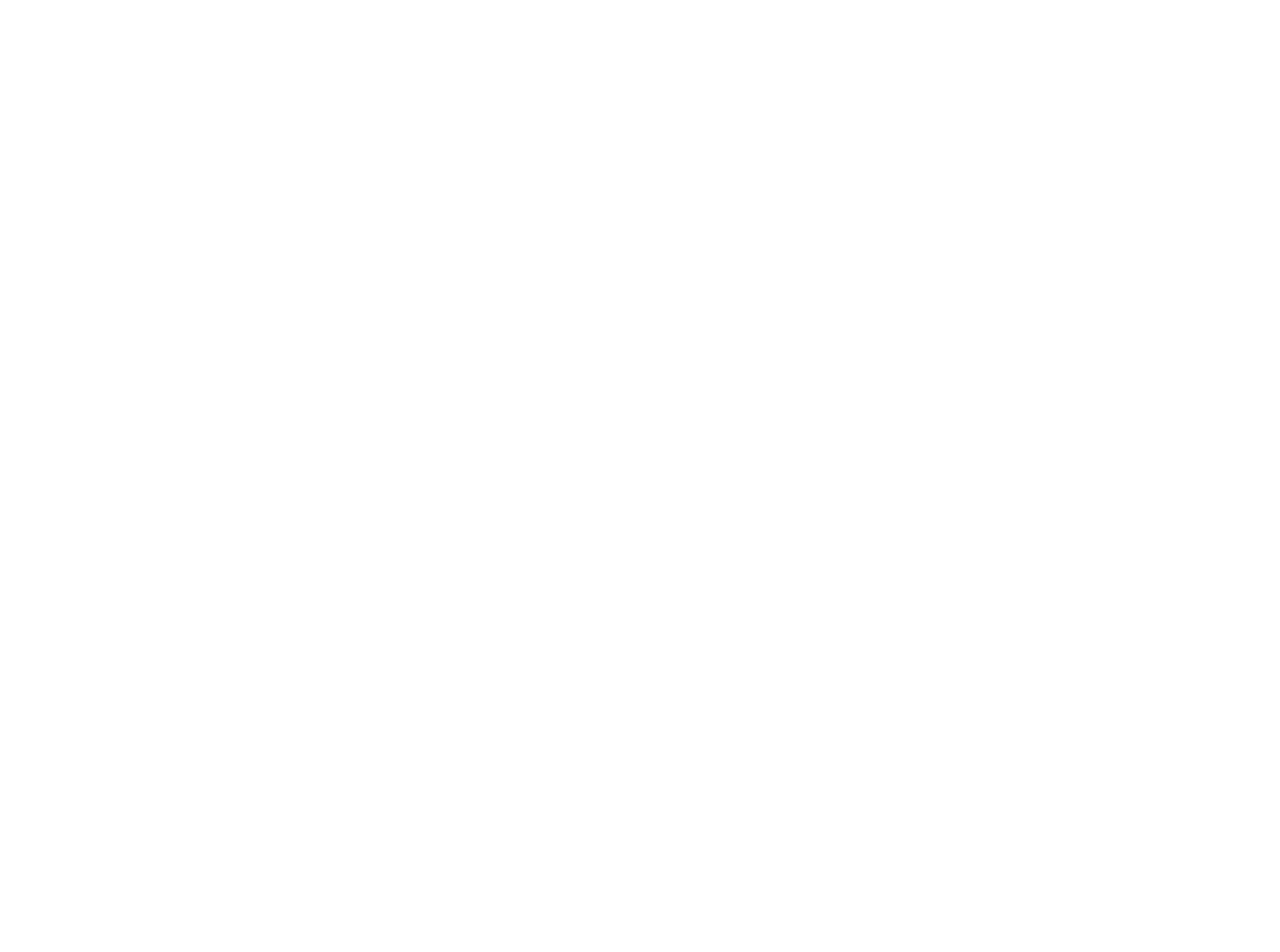
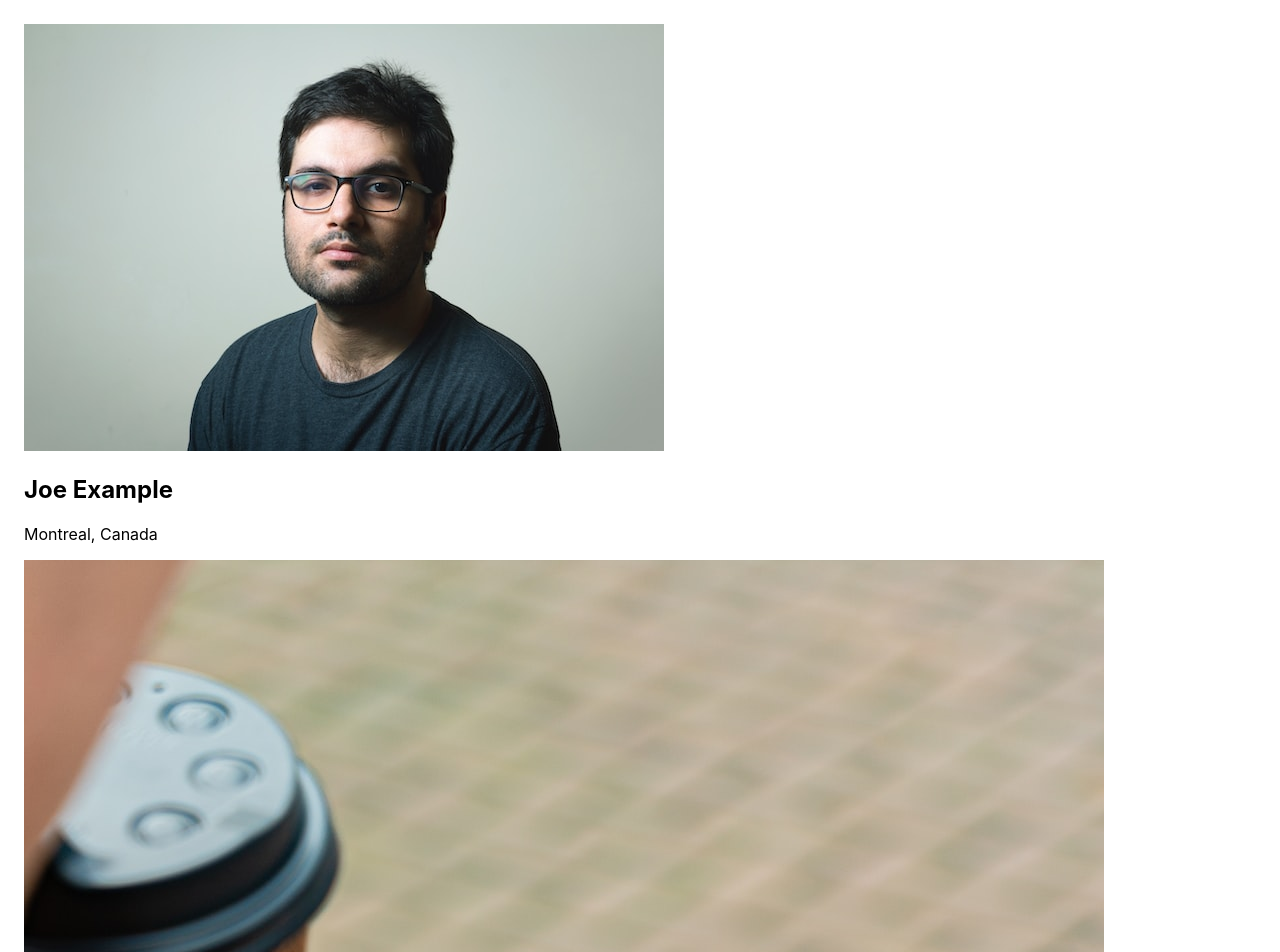
Before and after one commit to Bigred0303/PhotoLabs, a React (Create React App) app in the folder frontend/: page / in a window 1280 px wide. Shown: the top 952 px of the page. Before the commit the page ends 800 px from the top, so only its background shows below. Built offline with nearby package versions, Linux system fonts and the light colour scheme; the HTML template or start-up script is replaced by a standard one.

Commit message:
Create basic photolistitem component with updates to app.jsx

```diff
--- a/frontend/src/App.jsx
+++ b/frontend/src/App.jsx
@@ -3,13 +3,27 @@
 import PhotoListItem from './components/PhotoListItem';
 import './App.scss';
 
-// Note: Rendering a single component to build components in isolation
-const App = () => {
-  return (
-    <div className="App">
-      <PhotoListItem/>
-    </div>
-  );
+const sampleDataForPhotoListItem = {
+  id: "1",
+  location: {
+    city: "Montreal",
+    country: "Canada",
+  },
+  profile: `${process.env.PUBLIC_URL}/profile-1.jpg`,
+  imageSource: `${process.env.PUBLIC_URL}/Image-1-Regular.jpeg`,
+  username: "Joe Example",
 };
 
+const App = () => (
+  <div className="App">
+    <PhotoListItem
+      id={sampleDataForPhotoListItem.id}
+      location={sampleDataForPhotoListItem.location}
+      imageSource={sampleDataForPhotoListItem.imageSource}
+      username={sampleDataForPhotoListItem.username}
+      profile={sampleDataForPhotoListItem.profile}
+    />
+  </div>
+);
+
 export default App;
--- a/frontend/src/components/PhotoListItem.jsx
+++ b/frontend/src/components/PhotoListItem.jsx
@@ -1,21 +1,28 @@
-import React from "react";
+import React from 'react';
+import PropTypes from 'prop-types';
 
-import "../styles/PhotoListItem.scss";
-
-
-const sampleDataForPhotoListItem = {
-  id: "1",
-  location: {
-    city: "Montreal",
-    country: "Canada",
-  },
-  imageSource: `${process.env.PUBLIC_URL}/Image-1-Regular.jpeg`,
-  username: "Joe Example",
-  profile: `${process.env.PUBLIC_URL}/profile-1.jpg`,
+const PhotoListItem = ({ id, location, imageSource, username, profile }) => {
+  return (
+    <div className="photo-list-item">
+      <img src={profile} alt={`${username}'s profile`} className="profile-pic"/>
+      <div className="photo-details">
+        <h2>{username}</h2>
+        <p>{location.city}, {location.country}</p>
+        <img src={imageSource} alt={`Photo by ${username}`} className="photo"/>
+      </div>
+    </div>
+  );
 };
 
-const PhotoListItem = () => {
-  /* Insert React */
+PhotoListItem.propTypes = {
+  id: PropTypes.string.isRequired,
+  location: PropTypes.shape({
+    city: PropTypes.string.isRequired,
+    country: PropTypes.string.isRequired,
+  }).isRequired,
+  imageSource: PropTypes.string.isRequired,
+  username: PropTypes.string.isRequired,
+  profile: PropTypes.string.isRequired,
 };
 
 export default PhotoListItem;
```
Also changed, not shown: 2 other files (tests, documents, lock files or other folders).
